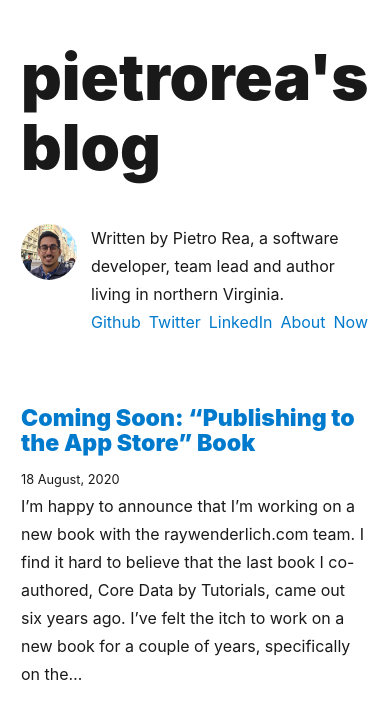
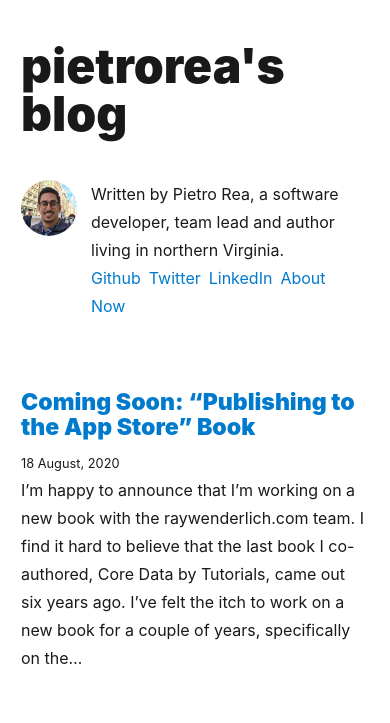
Before and after one commit to pietrorea/pietrorea.com, a Gatsby site: page / in a window 390 px wide. Shown: the top 723 px of the page. Built offline with nearby package versions, Linux system fonts and the light colour scheme; Gatsby itself is replaced by a stand-in of ours.

Commit message:
Fixing issue that makes site to have to scroll horizontally in smaller screens

```diff
--- a/src/components/Bio.js
+++ b/src/components/Bio.js
@@ -35,7 +35,8 @@ class Bio extends React.Component {
             Written by Pietro Rea, a software developer, team lead and author living in northern Virginia.
           </div>
           <div style={{
-            display: 'flex'
+            display: 'flex',
+            flexWrap: 'wrap'
           }}>
             <div style={contactLink}>
               <a href="https://github.com/pietrorea" target="_blank">
--- a/src/components/layout-component.js
+++ b/src/components/layout-component.js
@@ -14,12 +14,7 @@ class Layout extends React.Component {
     if (location.pathname === rootPath) {
       header = (
         <h1
-          style={{
-            fontSize: '3.95285rem',
-            lineHeight: '4.375rem',
-            marginBottom: '2.625rem',
-            marginTop: 0,
-          }}
+          className='siteTitle'
         >
           <Link
             style={{
--- a/static/app.css
+++ b/static/app.css
@@ -239,6 +239,13 @@ h1 {
   text-rendering: optimizeLegibility;
   font-size: 2.5rem;
   line-height: 1.1;
+}
+
+h1.siteTitle {
+  font-size: 3.95285rem;
+  line-height: 4.375rem;
+  margin-bottom: 2.625rem;
+  margin-top: 0
 }
 
 h2 {
@@ -675,6 +682,10 @@ ul, ol {
     margin-right: 0;
     padding-left: 0.98438rem;
   }
+  h1.siteTitle {
+    font-size: 3rem;
+    line-height: 1;
+  }
 }
 
 h1, h2, h3, h4, h5, h6 {
```
